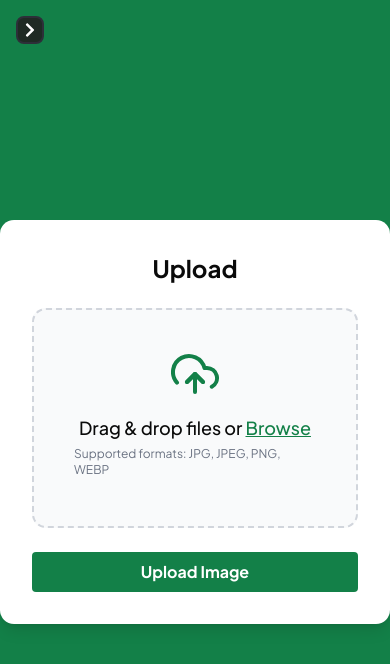
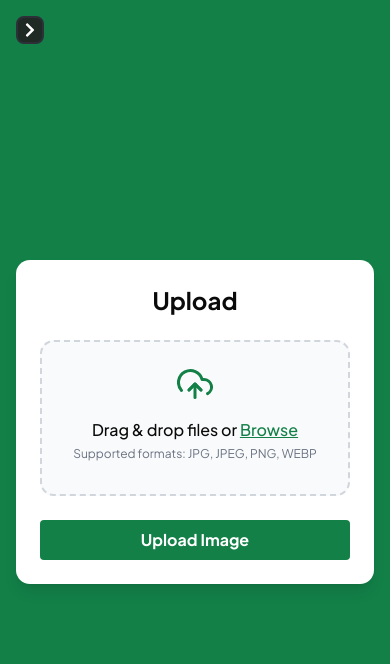
Before and after one commit to Foranger-Garuda/forange-fe, a Next.js app: page /upload in a window 390 px wide. Shown: the top 664 px of the page. Built offline with nearby package versions, Linux system fonts and the light colour scheme.

Commit message:
feat: responsive upload

```diff
--- a/src/app/upload/page.tsx
+++ b/src/app/upload/page.tsx
@@ -70,8 +70,14 @@ export default function UploadPage() {
       });
       console.log("Backend result:", data);
       setResult(data);
-      sessionStorage.setItem("uploadResult", JSON.stringify({ result: data, fileName: file.name, previewUrl }));
-      console.log("sessionStorage uploadResult:", sessionStorage.getItem("uploadResult"));
+      sessionStorage.setItem(
+        "uploadResult",
+        JSON.stringify({ result: data, fileName: file.name, previewUrl })
+      );
+      console.log(
+        "sessionStorage uploadResult:",
+        sessionStorage.getItem("uploadResult")
+      );
       router.push("/upload/result");
     } catch (err: any) {
       setError(err.message || "Upload failed");
@@ -81,22 +87,30 @@ export default function UploadPage() {
   };
 
   return (
-    <div className="flex flex-col items-center justify-center min-h-screen bg-[#138048]">
-      <div className="bg-white rounded-xl shadow-lg p-8 w-full max-w-lg flex flex-col items-center">
+    <div className="flex flex-col items-center justify-center min-h-screen bg-[#138048] px-4 sm:px-6 md:px-8">
+      <div className="bg-white rounded-xl shadow-lg p-6 sm:p-8 w-full max-w-md sm:max-w-lg flex flex-col items-center">
         <h2 className="text-2xl font-bold mb-6 text-center">Upload</h2>
-        <form onSubmit={handleUpload} className="w-full flex flex-col items-center gap-6">
+        <form
+          onSubmit={handleUpload}
+          className="w-full flex flex-col items-center gap-6"
+        >
           <div
-            className={`w-full border-2 border-dashed rounded-xl flex flex-col items-center justify-center p-10 cursor-pointer transition-colors ${
-              dragActive ? "border-[#138048] bg-green-50" : "border-gray-300 bg-gray-50"
+            className={`w-full border-2 border-dashed rounded-xl flex flex-col items-center justify-center p-6 sm:p-10 cursor-pointer transition-colors ${
+              dragActive
+                ? "border-[#138048] bg-green-50"
+                : "border-gray-300 bg-gray-50"
             }`}
             onClick={handleBrowse}
             onDrop={handleDrop}
             onDragOver={handleDragOver}
             onDragLeave={handleDragLeave}
           >
-            <FiUploadCloud className="text-5xl text-[#138048] mb-4" />
-            <div className="text-lg font-medium mb-1">
-              Drag & drop files or <span className="text-[#138048] underline cursor-pointer">Browse</span>
+            <FiUploadCloud className="text-4xl sm:text-5xl text-[#138048] mb-4" />
+            <div className="text-base sm:text-lg font-medium mb-1">
+              Drag & drop files or{" "}
+              <span className="text-[#138048] underline cursor-pointer">
+                Browse
+              </span>
             </div>
             <div className="text-xs text-gray-500 mb-2">
               Supported formats: JPG, JPEG, PNG, WEBP
@@ -114,13 +128,17 @@ export default function UploadPage() {
                   {file.name}
                 </div>
                 {loading && (
-                  <div className="w-full bg-gray-200 rounded-full h-2.5 dark:bg-gray-700">
-                    <div className="bg-[#138048] h-2.5 rounded-full animate-pulse" style={{ width: "100%" }} />
+                  <div className="w-full bg-gray-200 rounded-full h-2.5">
+                    <div
+                      className="bg-[#138048] h-2.5 rounded-full animate-pulse"
+                      style={{ width: "100%" }}
+                    />
                   </div>
                 )}
               </div>
             )}
           </div>
+
           <button
             type="submit"
             className="w-full bg-[#138048] text-white font-bold py-2 rounded hover:bg-[#0f6a3a] transition"
@@ -129,11 +147,14 @@ export default function UploadPage() {
             {loading ? "Uploading..." : "Upload Image"}
           </button>
         </form>
+
         {error && <div className="text-red-500 mt-4 text-center">{error}</div>}
         {result && (
           <div className="mt-6 bg-gray-100 p-4 rounded w-full">
             <h3 className="font-semibold mb-2">Analysis Result:</h3>
-            <pre className="text-xs whitespace-pre-wrap">{JSON.stringify(result, null, 2)}</pre>
+            <pre className="text-xs sm:text-sm whitespace-pre-wrap break-words">
+              {JSON.stringify(result, null, 2)}
+            </pre>
           </div>
         )}
       </div>
```
